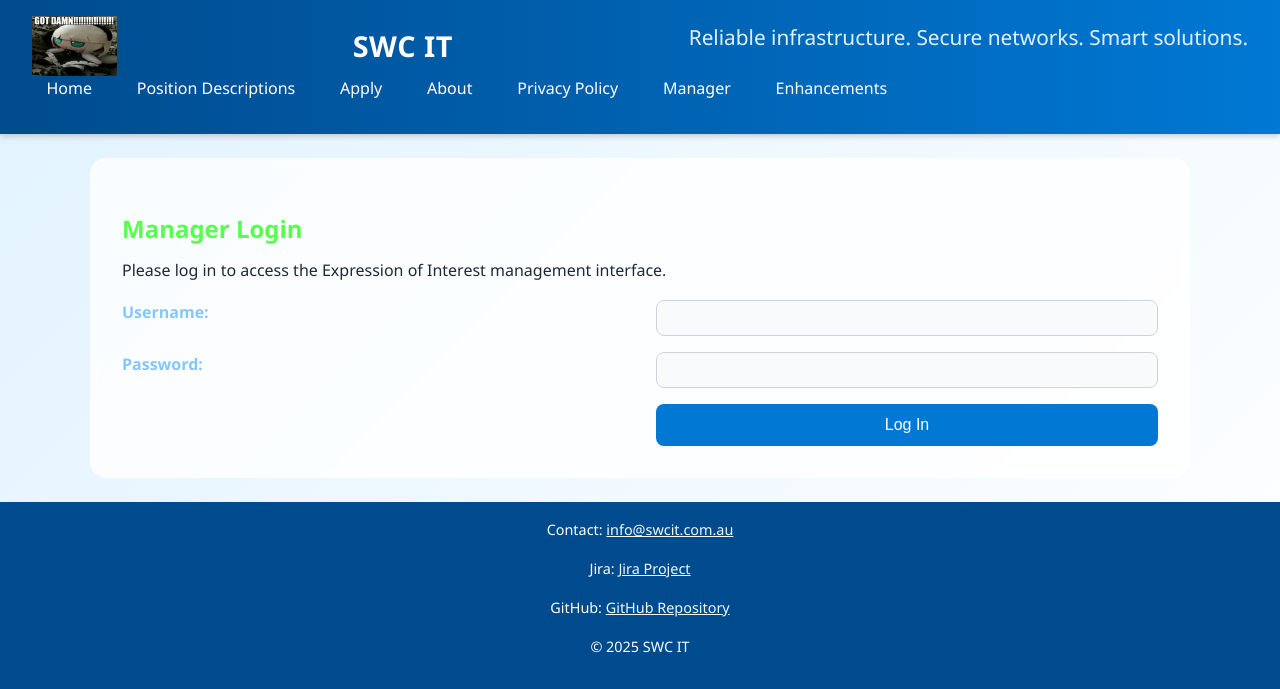
After one commit to 106208088/project2, a PHP site: page /login.php in a window 1280 px wide. The commit adds this page. Shown: the top 689 px of the page. Run offline with PHP 8.4, Linux system fonts and the light colour scheme.

Commit message:
Added login.php and logout.php

```diff
--- /dev/null
+++ b/login.php
@@ -0,0 +1,78 @@
+<?php
+session_start();
+
+if (isset($_SESSION['manager_logged_in']) && $_SESSION['manager_logged_in'] === true) {
+    header("Location:manage.php");
+    exit();
+}
+
+$pageTitle = "SWC IT - Manager Login";
+include_once 'header.inc';
+require_once 'settings.php';
+
+$login_error = "";
+
+if ($_SERVER["REQUEST_METHOD"] == "POST") {
+    $input_username = isset($_POST['username']) ? trim($_POST['username']) : '';
+    $input_password = isset($_POST['password']) ? $_POST['password'] : '';
+
+    $conn = @new mysqli($host, $user, $password, $database);
+
+    if ($conn->connect_error) {
+        $login_error = "Database connection failed. Cannot verify credentials.";
+    } else {
+        // Prepare statement to prevent SQL injection
+        $stmt = $conn->prepare("SELECT password_hash FROM managers WHERE username = ?");
+        $stmt->bind_param("s", $input_username);
+        $stmt->execute();
+        $result = $stmt->get_result();
+
+        if ($result->num_rows === 1) {
+            $row = $result->fetch_assoc();
+            $stored_hash = $row['password_hash'];
+
+            // Verify the submitted password against the stored hash
+            if (password_verify($input_password, $stored_hash)) {
+                // Success: Start session variables and redirect
+                $_SESSION['manager_logged_in'] = true;
+                $_SESSION['manager_user'] = $input_username;
+                header("Location: manage.php");
+                exit();
+            } else {
+                // Failure: Incorrect password
+                $login_error = "Invalid username or password.";
+            }
+        } else {
+            // Failure: User not found
+            $login_error = "Invalid username or password.";
+        }
+
+        $stmt->close();
+        $conn->close();
+    }
+}
+?>
+
+<h2>Manager Login</h2>
+
+<section class="login-form-container">
+    <p>Please log in to access the Expression of Interest management interface.</p>
+
+    <?php if ($login_error): ?>
+        <p style="color: red; font-weight: bold;"><?php echo $login_error; ?></p>
+    <?php endif; ?>
+
+    <form action="manager_login.php" method="post" class="apply-form">
+        <label for="username">Username:</label>
+        <input type="text" id="username" name="username" required>
+
+        <label for="password">Password:</label>
+        <input type="password" id="password" name="password" required>
+
+        <button type="submit">Log In</button>
+    </form>
+</section>
+
+<?php
+include_once 'footer.inc';
+?>
```
Also changed, not shown: logout.php (added, +12 -0 lines), manage.php (+16 -0 lines).
